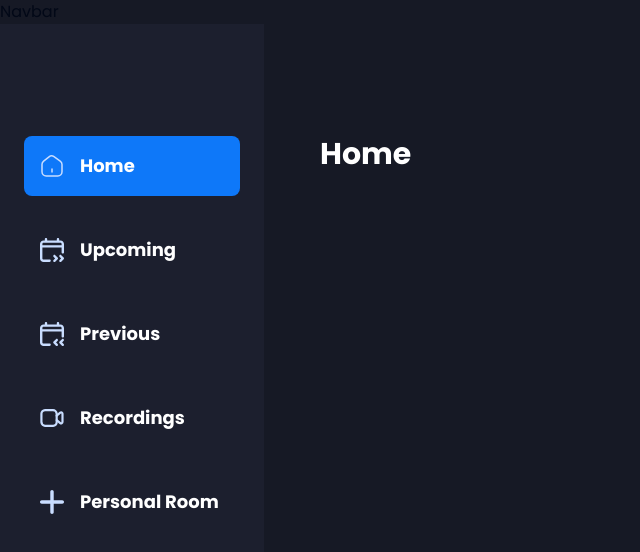
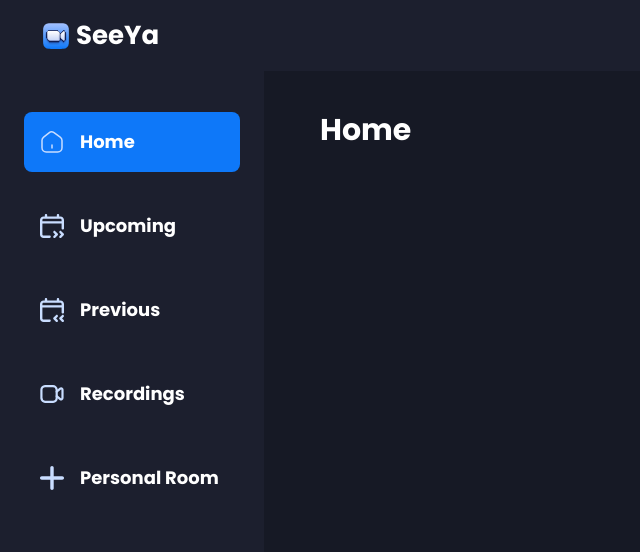
Before and after one commit to guigoliver/seeya-meet, a Next.js app: page / in a window 1280 px wide. Shown: the top 552 px of the page, without its empty margins (0-640 px from the left). Built offline with nearby package versions, Linux system fonts and the light colour scheme.

Commit message:
feat: initial styles of navbar

```diff
--- a/components/Navbar.tsx
+++ b/components/Navbar.tsx
@@ -1,8 +1,21 @@
+import Image from 'next/image'
+import Link from 'next/link'
 import React from 'react'
 
 const Navbar = () => {
   return (
-    <div>Navbar</div>
+    <nav className='flex-between fixed z-50 w-full bg-dark-1 px-6 py-4 lg:px-10'>
+      <Link href='/' className='flex items-center gap-1'>
+        <Image
+          src='/icons/logo.svg'
+          width={32}
+          height={32}
+          alt='SeeYa logo'
+          className='max-sm:size-10'
+        />
+        <p className='text-[26px] font-extrabold text-white max-sm:hidden'>SeeYa</p>
+      </Link>
+    </nav>
   )
 }
 
```
